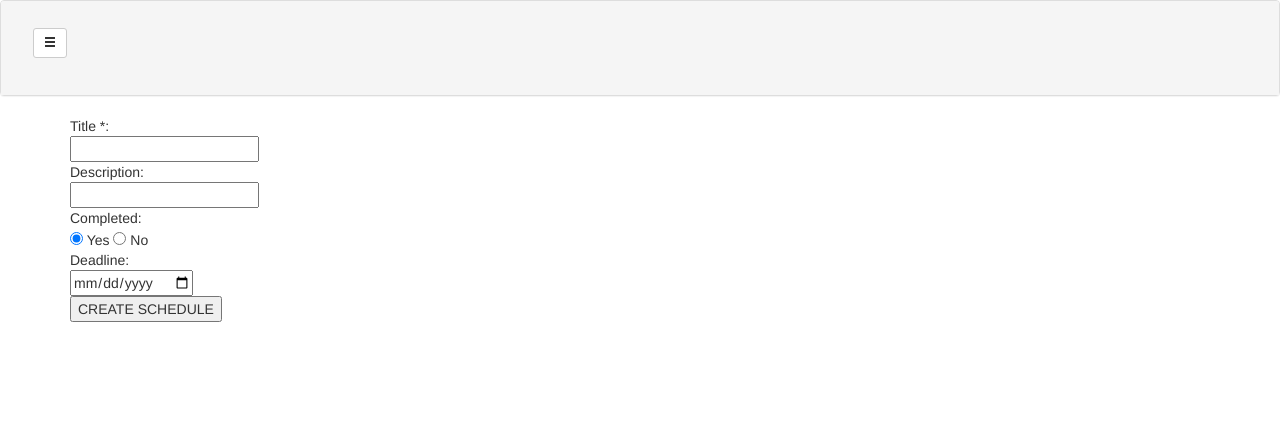
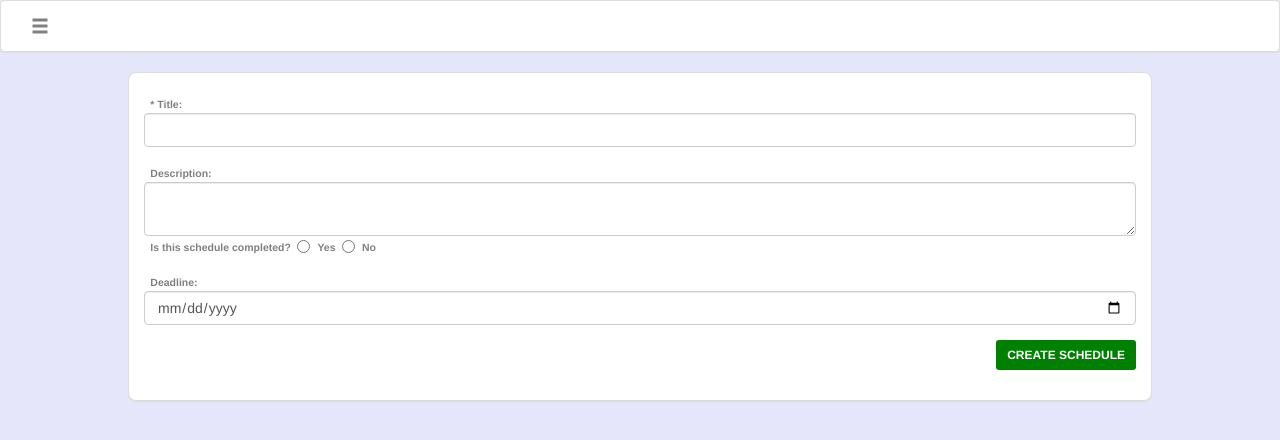
Before and after one commit to nahmrodrigues/app-prova-scytl, a plain HTML site: page layout/create_schedule.html in a window 1280 px wide. Drawn offline with nearby package versions, Linux system fonts and the light colour scheme.

Commit message:
Modifying create schedules page style.

```diff
--- a/layout/create_schedule.html
+++ b/layout/create_schedule.html
@@ -13,22 +13,14 @@
   <script src="../scripts/create_schedule.js"></script>
 </head>
 
-<body>
+<body class="body">
 
     <div class="panel-group">
       <div class="panel panel-default">
-        <div class="panel-heading">
-          <nav class="navbar">
-            <div class="container-fluid">
-              <div class="navbar navbar-nav">
-                <a  class="navbar-brand" data-toggle="collapse" href="#collapse1">
-                  <button type="button" class="btn btn-default btn-sm">
-                    <span class="glyphicon glyphicon-menu-hamburger"></span>
-                  </button>
-                </a>
-              </div>
-            </div>
-          </nav>
+        <div class="container-fluid">
+          <a  class="navbar-brand" data-toggle="collapse" href="#collapse1">
+            <span class="glyphicon glyphicon-menu-hamburger"></span>
+          </a>
         </div>
         <div id="collapse1" class="panel-collapse collapse">
           <div class="panel-body">Panel Body</div>
@@ -37,24 +29,33 @@
       </div>
     </div>
 
-    <div class="container">
-      <form id="create-form">
-        Title *:<br>
-        <input type="text" name="title">
-        <br>
-        Description:<br>
-        <input type="text" name="description">
-        <br>
-        Completed:<br>
-        <input type="radio" name="completed" id="completed-yes" checked> Yes
-        <input type="radio" name="completed" id="completed-no"> No
-        <br>
-        Deadline:<br>
-        <input type="date" name="deadline">
-        <br>
+
+    <div class=" container panel panel-default">
+      <form class="create-form" id="create-form">
+        <div class="form-group">
+          <label class="label" for="title">* Title:</label>
+          <input type="text" name="title" class="form-control">
+        </div>
+        <div>
+          <label class="label" for="description">Description:</label>
+          <textarea class="form-control" type="text" name="description"></textarea>
+        </div>
+        <div class="form-group">
+          <label class="label radio-inline" for="completed">Is this schedule completed?</label>
+          <label class="label radio-inline"><input type="radio" name="completed" id="completed-yes">Yes</label>
+          <label class="label radio-inline"><input type="radio" name="completed" id="completed-no">No</label>
+        </div>
+        <div class="form-group">
+          <label class="label" for="deadline">Deadline:</label>
+          <input type="date" name="deadline" class="form-control">
+        </div>
       </form>
 
-      <button type="button" onclick="validateForm()">CREATE SCHEDULE</button>
+      <p class="btn-align">
+        <button class="btn btn-sm" type="button-sm" onclick="validateForm()">
+          <b>CREATE SCHEDULE</b>
+        </button>
+      </p>
     </div>
 
 </body>
--- a/style/create_schedule.css
+++ b/style/create_schedule.css
@@ -0,0 +1,35 @@
+.body {
+    background-color: #E6E6FA;
+}
+
+.home {
+    margin-top: 17px;
+}
+
+.navbar-brand {
+    color: grey;
+}
+
+.container {
+    width: 80%;
+    background-color: white;
+    border-radius: 8px;
+}
+
+.create-form {
+    margin-top: 20px;
+}
+
+.label {
+    color: grey;
+}
+
+.btn {
+    background-color: green;
+    color: white;
+    margin-bottom: 20px;
+}
+
+.btn-align {
+    text-align: right;
+}
```
